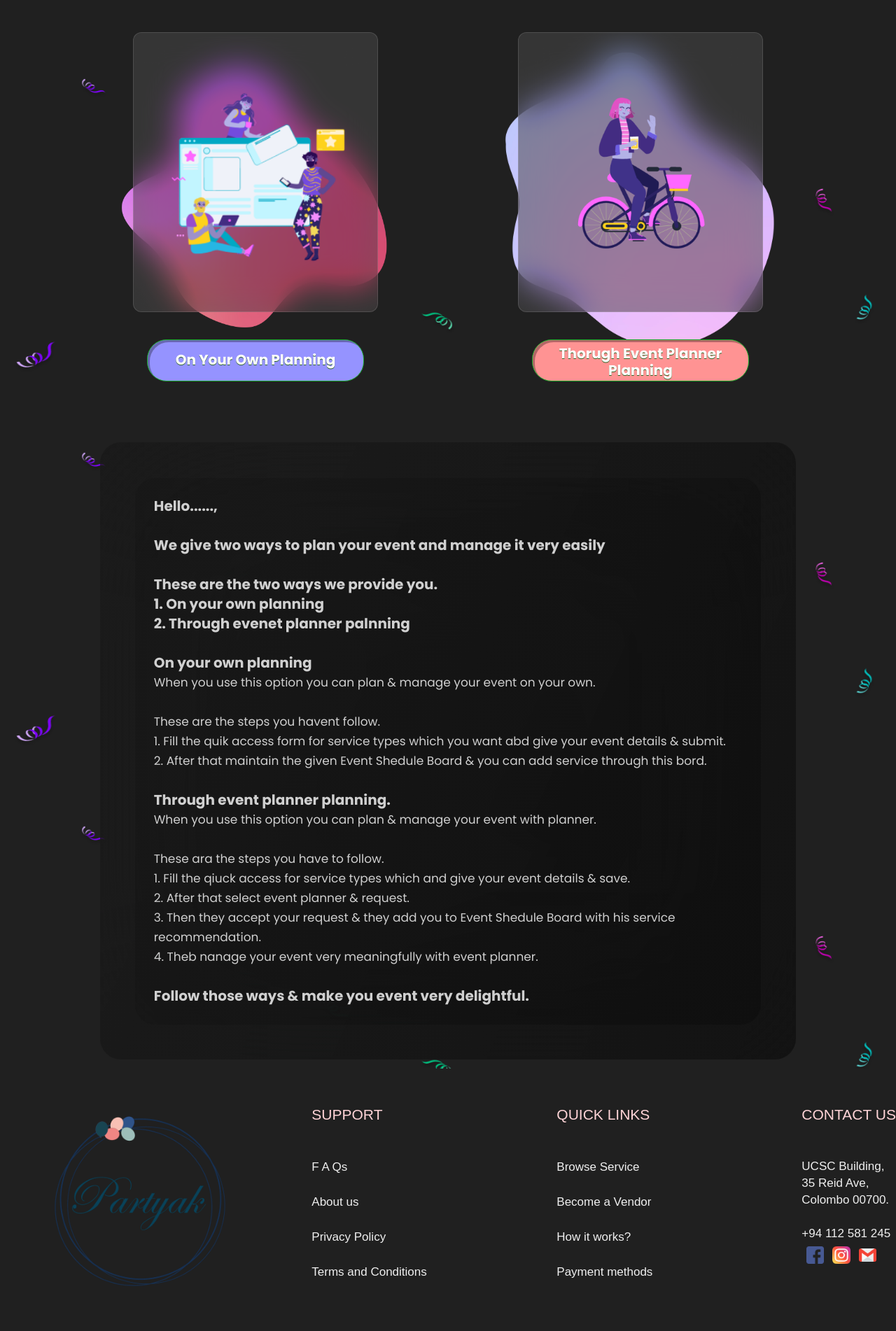
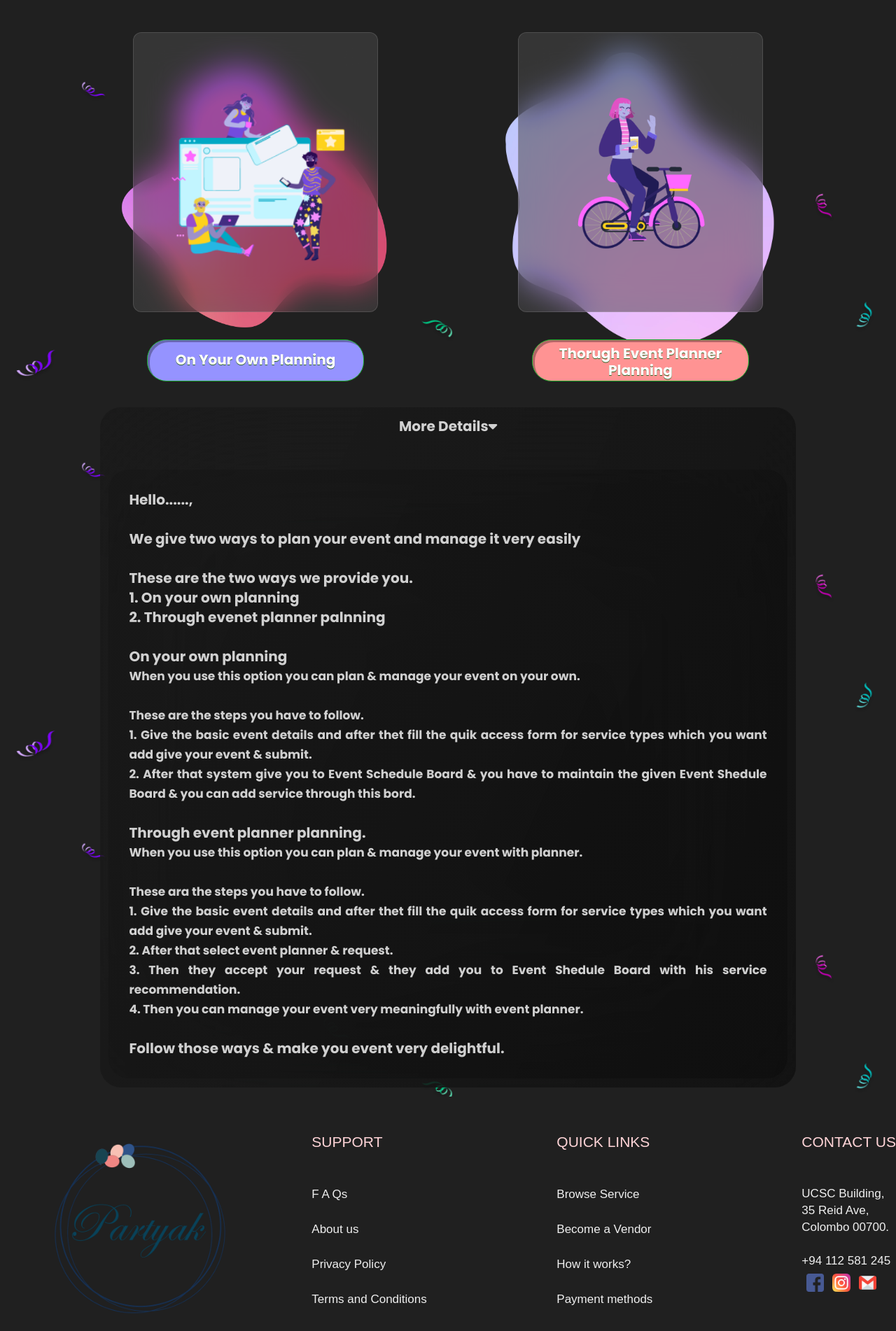
Before and after one commit to LordStarkLK/partyak, a PHP site: page /partyak/customerplannewevent in a window 1280 px wide; the page is wider, and only the part inside the window is pictured. Shown: the part 124-2026 px from the top of that part at 70% size. Run offline with PHP 8.4, Linux system fonts and the light colour scheme; the visitor is signed in with stand-in values (Sample User, id 1); some libraries are stand-ins or nearby versions.

Commit message:
This commit for customer plan new event

```diff
--- a/app/controllers/customerPlanNewEvent.php
+++ b/app/controllers/customerPlanNewEvent.php
@@ -4,6 +4,7 @@
 class CustomerPlanNewEvent extends FrameworkPartyak{
     public function __construct(){
         $this->helper("linker");
+        $this->preventBack("customer");
     }
 
     public function index(){
--- a/app/views/customer/customerPlanNewEventView.php
+++ b/app/views/customer/customerPlanNewEventView.php
@@ -43,6 +43,7 @@
 
     <div class="cus"></div>
     <div class="cusContent">
+        <p40>More Details<p40><i class="fas fa-caret-down"></i>
         <div class="cusDetail">
             <p1>Hello......,<br><br>
 We give two ways to plan your event and manage it very easily<br><br>
@@ -52,21 +53,22 @@
 On your own planning<br></p1>
    <p2>When you use this option you can plan & manage your event on your own.<br><br>
 
-   These are the steps you havent follow.<br>
-         1. Fill the quik access form for service types   which you want abd  give your event
-              details  & submit.<br>
-         2. After that maintain the given Event Shedule Board & you can add service through
+   These are the steps you have to follow.<br>
+         1. Give the basic event details and after thet fill the quik access form for service types  which you want add  give your event
+            & submit.<br>
+         2. After that system give you to Event Schedule Board & you have to maintain the given Event Shedule Board & you can add service through
               this bord.<br><br></p2>
 
 <p3>Through event planner planning.<br></p3>
      <p4>When you use this option you can plan & manage your event with  planner.<br><br>
 
      These ara the steps you have to follow.<br>
-          1. Fill the qiuck access for service types which and give your event details & save.<br>
+          1.  Give the basic event details and after thet fill the quik access form for service types  which you want add  give your event
+            & submit.<br>
           2. After that select event planner  & request.<br>
           3. Then they accept your request  & they add you to Event Shedule  Board with his
               service  recommendation.<br>
-          4. Theb nanage  your event very meaningfully with event  planner.<br><br></p4>
+          4. Then you can manage  your event very meaningfully with event  planner.<br><br></p4>
 
 <p5>Follow those ways  & make you event very delightful.<br></p5>
         </div>
--- a/public/css/customer/customerPlanNewEvent.css
+++ b/public/css/customer/customerPlanNewEvent.css
@@ -181,29 +181,28 @@
     display: flex;
     flex-direction: raw;
     order:1;
-    height: 80%;
     width: calc(100% - 260px);
     transition: all 0.5s ease;
     border-radius: 30px;
     background-color: rgb(0, 0, 0);
     background: linear-gradient(114.1deg, rgba(24,24,24,0.65) 18.52%, rgba(15,15,15,0.75) 98.52%);
     backdrop-filter: blur(120px);
-    padding:4%;
-    margin-top: 6%;
+    padding:1%;
+    margin-top: 2%;
     /* backdrop-filter: blur(120px);
     -webkit-backdrop-filter: blur(120px);
     background-color:linear-gradient(114.1deg, rgba(40, 40, 40, 0.91) 18.52%, rgba(15, 15, 15, 0.73) 98.52%), linear-gradient(106.04deg, rgba(255, 255, 255, 0.12) 10.95%, rgba(255, 255, 255, 0.1) 98.32%); */
     /* Note: backdrop-filter has minimal browser support */
   }
 
-  .cusContent p{
+  .cusContent p40{
     position: relative;
     font-weight: bold;
     font-size: 20px;
     line-height: 28px;
     color: rgba(255, 255, 255, 0.8);
     margin-top: 0%;
-
+    text-align: center;
   }
 
   .cusDetail{
@@ -215,6 +214,7 @@
     backdrop-filter: blur(120px);
     display:flex;
     flex-wrap: wrap;
+    margin-top: 5%;
   }
 
   .cusDetail p1,p3,p5{
@@ -223,6 +223,7 @@
     font-size: 20px;
     line-height: 28px;
     color: rgba(255, 255, 255, 0.8);
+    text-align: justify;
   }
 
   .cusDetail p2,p4{
@@ -230,4 +231,5 @@
     font-size: 17px;
     line-height: 28px;
     color: rgba(255, 255, 255, 0.8);
+    text-align: justify;
   }
```
